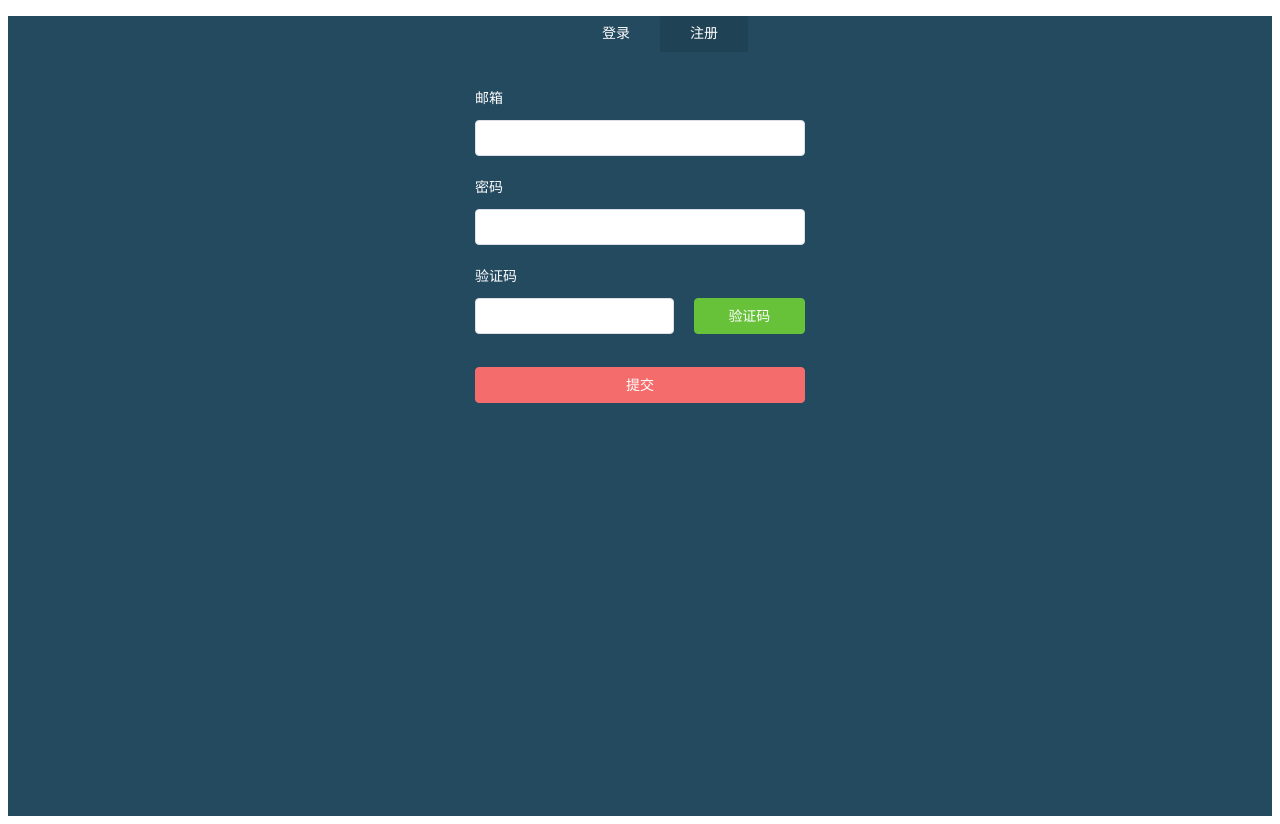
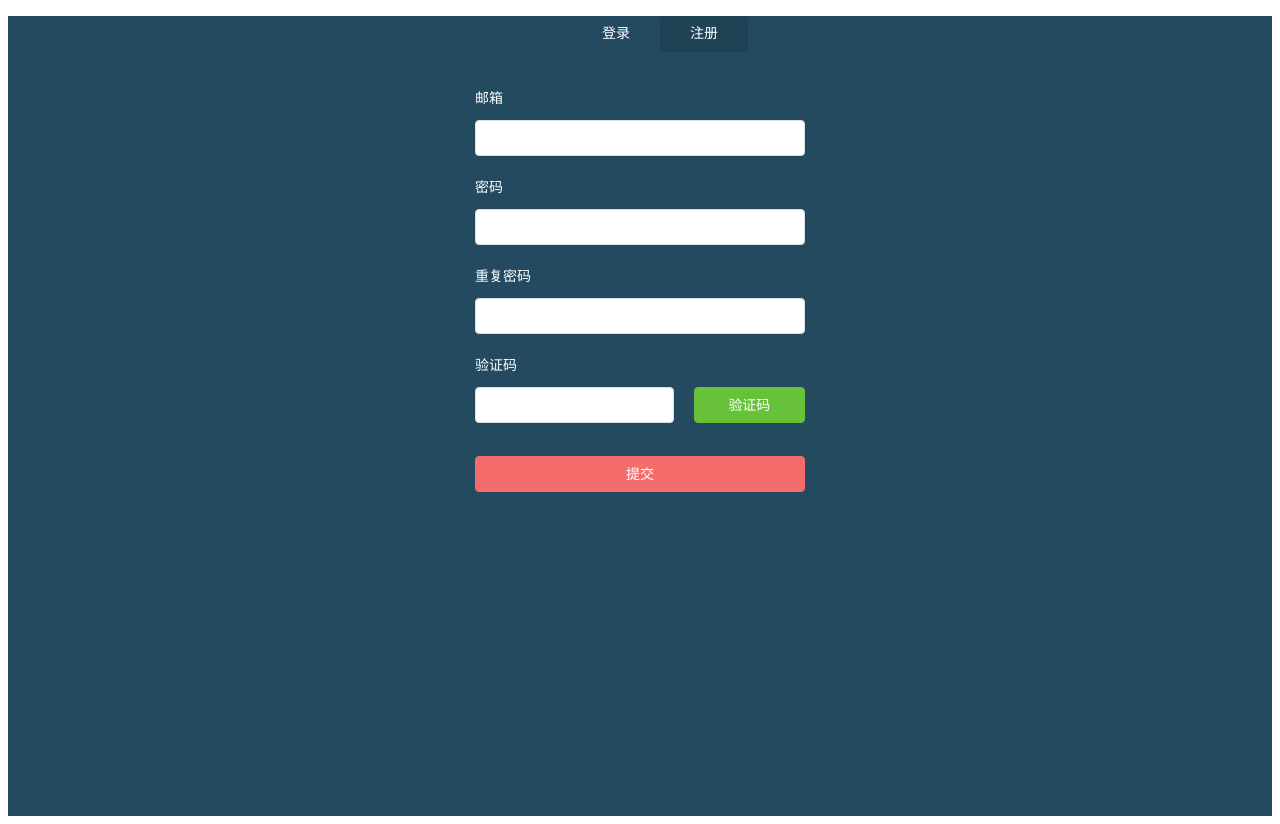
Before and after one commit to yuejianjian/vue-admin, a Vue app: page /#/Login in a window 1280 px wide. Both pictures are taken after a click on the item "注册". Built offline with nearby package versions, Linux system fonts and the light colour scheme.

Commit message:
在家提交

```diff
--- a/src/views/Login/index.vue
+++ b/src/views/Login/index.vue
@@ -13,6 +13,10 @@
         <el-form-item prop="password" class="item-form">
           <label for="">密码</label>
           <el-input type="password" v-model="ruleForm.password" autocomplete="off"></el-input>
+        </el-form-item>
+         <el-form-item prop="passwords" class="item-form" v-if="model=='注册'">
+          <label for="">重复密码</label>
+          <el-input type="password" v-model="ruleForm.passwords" autocomplete="off"></el-input>
         </el-form-item>
         <el-form-item  prop="code" class="item-form">
           <label for="">验证码</label>
@@ -63,10 +67,20 @@ export default {
           callback();
         }
       };
+       var validatePasswords = (rule, value, callback) => {
+        if (value === '') {
+          callback(new Error('请输入重复密码'));
+        } else if (validatePass(value)) {
+          callback(new Error('输入重复密码格式不对!'));
+        } else {
+          callback();
+        }
+      };
       return{
          ruleForm: {
           username: '',
           password: '',
+          passwords: '',
           code: ''
         },
         rules: {
@@ -76,6 +90,9 @@ export default {
           password: [
             { validator: validatePassword, trigger: 'blur' }
           ],
+           passwords: [
+            { validator: validatePasswords, trigger: 'blur' }
+          ],
           code: [
             { validator: checkCode, trigger: 'blur' }
           ]
@@ -83,7 +100,8 @@ export default {
         menuTab:[
           {txt:'登录',current:true},
           {txt:'注册',current:false}
-        ]
+        ],
+        model:'登录'
       }
     },
     methods:{
@@ -93,6 +111,7 @@ export default {
           el.current =false;
         })
         data.current =true;
+        this.model = data.txt;
       },
       submitForm(formName) {
         this.$refs[formName].validate((valid) => {
```
